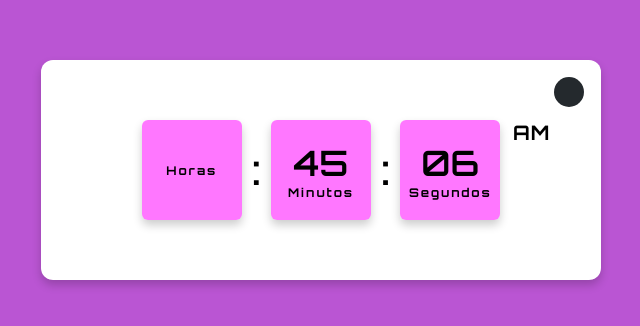
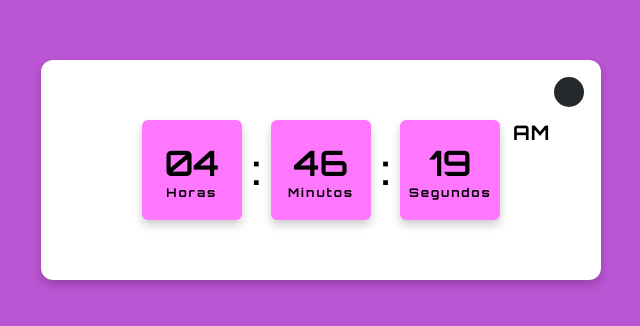
Before and after one commit to WesleySarmento/RELOGIO_DIGITAL, a plain HTML site: page index.html in a window 1280 px wide. Shown: the part 230-556 px from the top of the page, without its empty margins (319-959 px from the left). Drawn offline with nearby package versions, Linux system fonts and the light colour scheme.

Commit message:
add script js

```diff
--- a/index.html
+++ b/index.html
@@ -53,5 +53,7 @@
       nomodule
       src="https://unpkg.com/ionicons@7.1.0/dist/ionicons/ionicons.js"
     ></script>
+
+    <script src="./script.js"></script>
   </body>
 </html>
--- /dev/null
+++ b/script.js
@@ -0,0 +1,34 @@
+let section = document.querySelector("section"),
+  icons = document.querySelector(".icons")
+
+icons.onclick = () => {
+  section.classList.toggle("dark")
+}
+
+//Criando uma função e a chamando a cada segundo
+
+setInterval(() => {
+  let date = new Date(),
+    hour = date.getHours(),
+    min = date.getMinutes(),
+    sec = date.getSeconds()
+
+  let d
+  d = hour < 12 ? "AM" : "PM" //Se a hora for menor que 12, seu valor será AM senão seu valor será PM.
+  hour = hour > 12 ? hour - 12 : hour //Se o valor da hora for maior que 12, então 12 será subtraido.(Ao fazer isso, obteremos o valor até 12, não 13,14 ou 24)
+  hour = hour == 0 ? (hour = 12) : hour //Se o valor da hora dor 0, seu valor será 12.
+
+  //Adicionando 0 a frente de todo o valor se eles forem menores que 10
+
+  hour = hour < 10 ? "0" + hour : hour
+  min = min < 10 ? "0" + min : min
+  sec = sec < 10 ? "0" + sec : sec
+
+  document.querySelector(".hour_num").innerText = hour
+
+  document.querySelector(".min_num").innerText = min
+
+  document.querySelector(".sec_num").innerText = sec
+
+  document.querySelector(".am_pm").innerText = d
+}, 1000) // 1000 milisecundos = 1s
```
